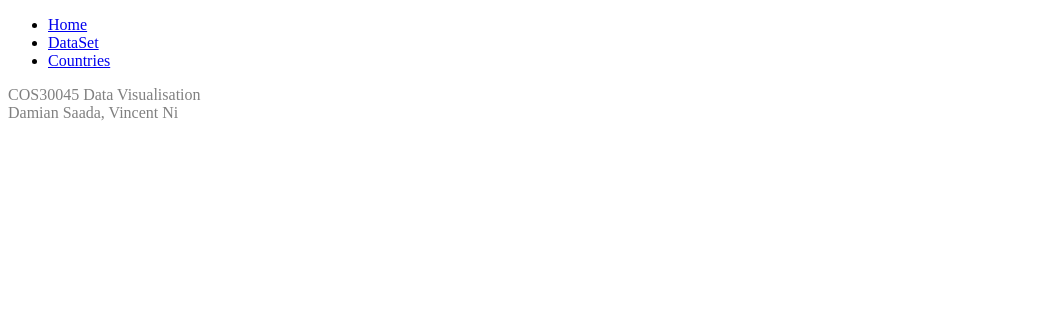
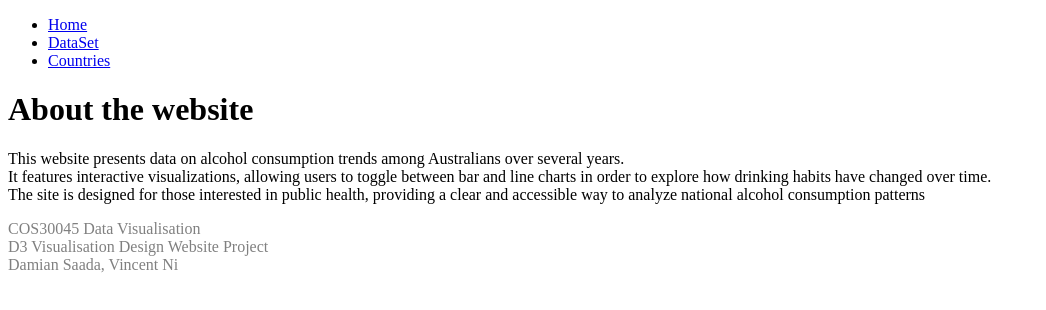
Before and after one commit to damian7878/datavisualization, a plain HTML site: page index.html in a window 1280 px wide. Shown: the whole page, without its empty margins (0-1046 px from the left). Drawn offline with nearby package versions, Linux system fonts and the light colour scheme.

Commit message:
Update index.html

```diff
--- a/index.html
+++ b/index.html
@@ -17,7 +17,14 @@
 			</ul>
 		</div>
 
+<h1>About the website</h1>
+<p>This website presents data on alcohol consumption trends among Australians over several years.<br>
+It features interactive visualizations, allowing users to toggle between bar and line charts in order to explore how drinking habits have changed over time.<br>
+The site is designed for those interested in public health, providing a clear and accessible way to analyze national alcohol consumption patterns
+</p>
+
 		<footer style="color:grey">COS30045 Data Visualisation<br>
+                      D3 Visualisation Design Website Project<br>
                           Damian Saada, Vincent Ni</footer>
 	</body>
 </html>
```
